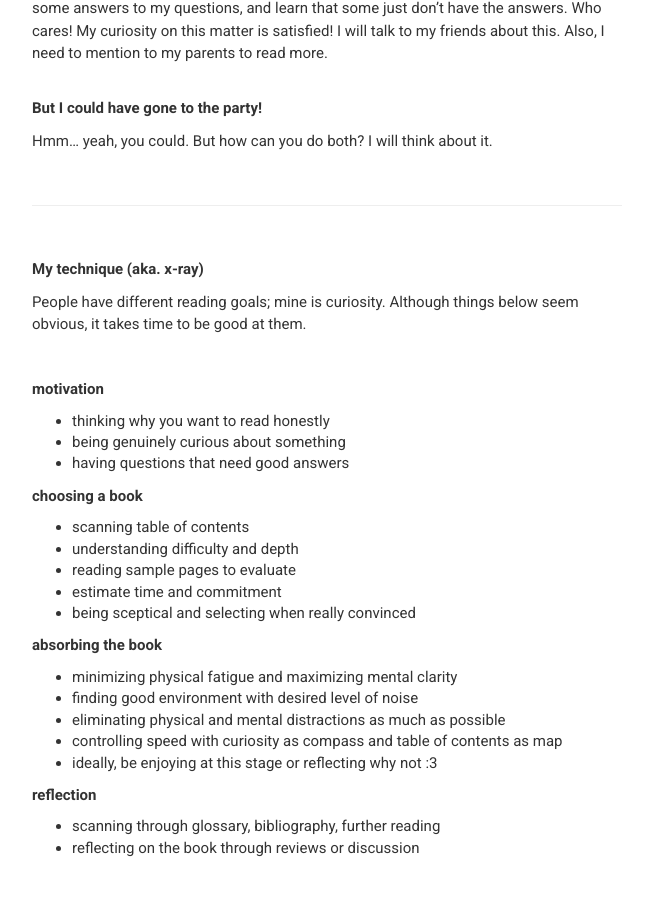
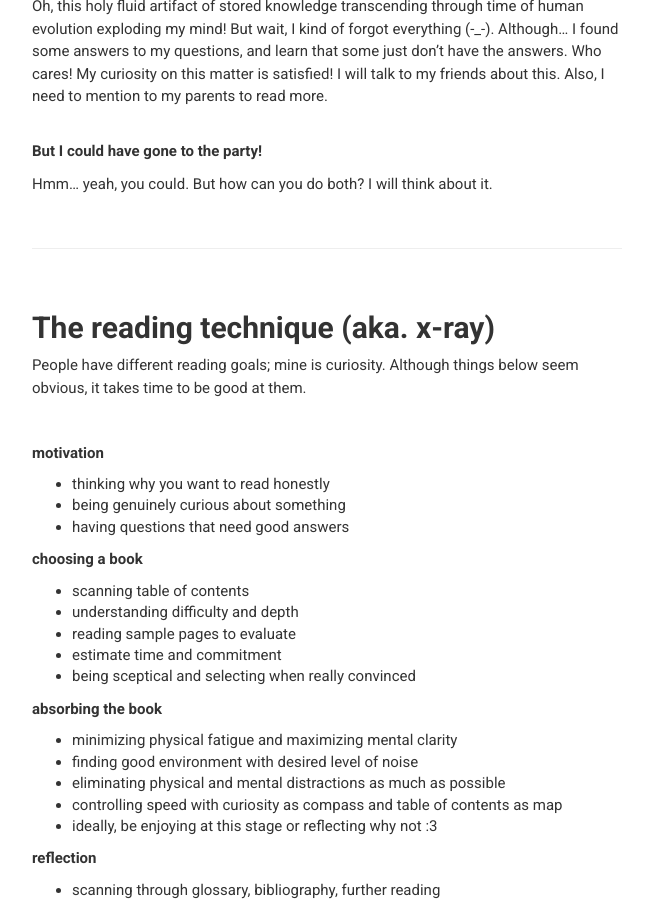
Before and after one commit to ianomad/ianomad.github.io, a Jekyll site: the page built from _posts/2023-10-25-How-I-Read.md, in a window 1280 px wide and 900 px high, scrolled down 1607 px. Shown: the whole window, without its empty margins (223-872 px from the left). Built offline with Jekyll 4.4.1, drawn with Linux system fonts in a browser that asks for light colours; nearby versions of some CDN libraries.

Commit message:
Update 2023-10-25-How-I-Read.md

```diff
--- a/_posts/2023-10-25-How-I-Read.md
+++ b/_posts/2023-10-25-How-I-Read.md
@@ -97,7 +99,7 @@ Hmm... yeah, you could. But how can you do both? I will think about it.
 
 <br />
 
-**My technique (aka. x-ray)**
+## The reading technique (aka. x-ray)
 
 People have different reading goals; mine is curiosity. Although things below seem obvious,
 it takes time to be good at them.
```
Also changed, not shown: other parts of _posts/2023-10-25-How-I-Read.md (+2 -0 lines).
